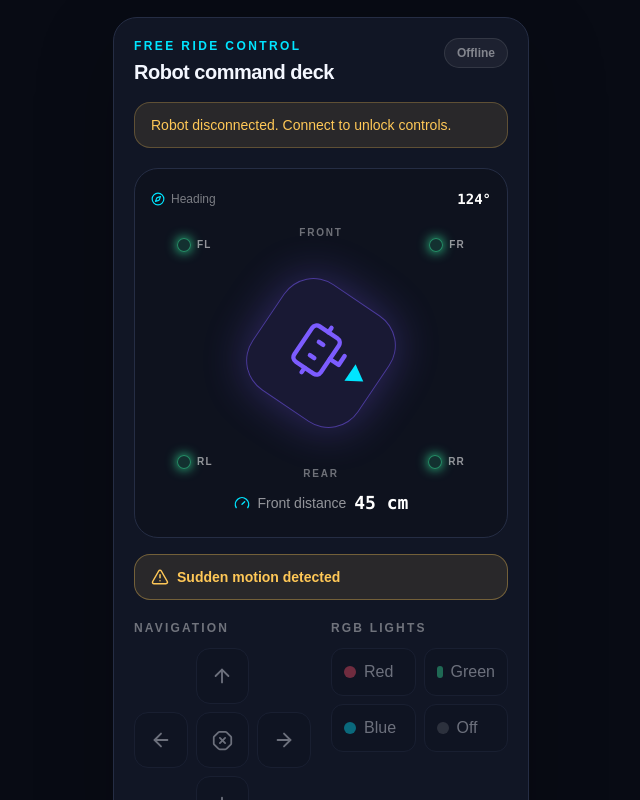
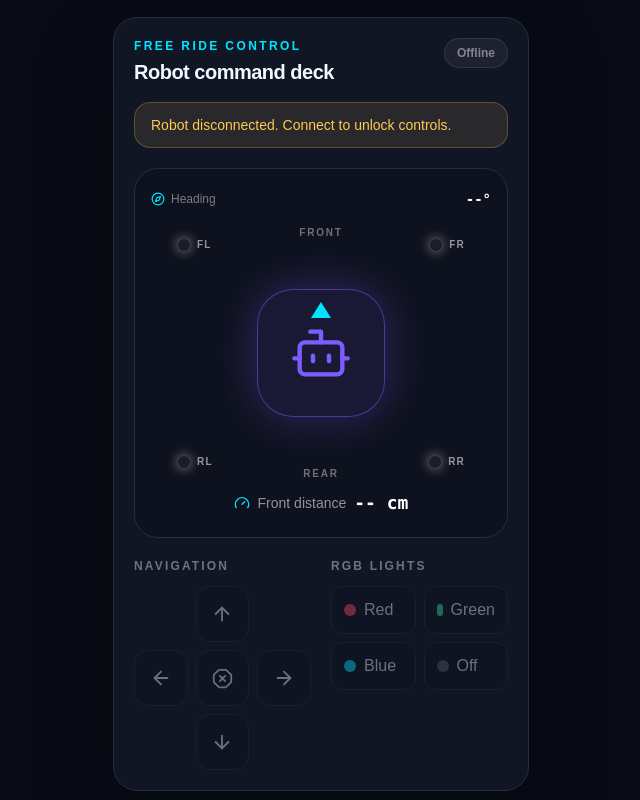
Before and after one commit to sanath2003git/esp32-controller-ui, a Next.js app in the folder web/: page / in a window 1280 px wide. Shown: the part 647-1447 px from the top of the page, without its empty margins (319-959 px from the left). Built offline with nearby package versions, Linux system fonts and the light colour scheme.

Commit message:
Remove browser mock telemetry

```diff
--- a/web/context/BleContext.tsx
+++ b/web/context/BleContext.tsx
@@ -4,7 +4,6 @@ import {
   createContext,
   useCallback,
   useContext,
-  useEffect,
   useRef,
   useState,
   type ReactNode,
@@ -20,8 +19,6 @@ import {
   type RobotDeviceInfo,
   type RobotTelemetry,
 } from "@/types/ble";
-
-import { mockTelemetrySequence } from "@/data/mockRobot";
 
 type BleStatus = "disconnected" | "connecting" | "connected";
 
@@ -50,33 +47,6 @@ export function BleProvider({ children }: { children: ReactNode }) {
   const [deviceInfo, setDeviceInfo] = useState<RobotDeviceInfo | null>(null);
   const [telemetry, setTelemetry] = useState<RobotTelemetry | null>(null);
   const [lastMessage, setLastMessage] = useState<BleMessage | null>(null);
-
-    useEffect(() => {
-    if (status !== "disconnected") {
-      return;
-    }
-
-    let index = 0;
-
-    const updateMockTelemetry = () => {
-      const currentTelemetry = mockTelemetrySequence[index];
-
-      setTelemetry({
-        ...currentTelemetry,
-        timestamp: Date.now(),
-      });
-
-      index = (index + 1) % mockTelemetrySequence.length;
-    };
-
-    updateMockTelemetry();
-
-    const interval = window.setInterval(updateMockTelemetry, 2000);
-
-    return () => {
-      window.clearInterval(interval);
-    };
-  }, [status]);
 
   const setConnectionStatus = useCallback((nextStatus: BleStatus) => {
     statusRef.current = nextStatus;
--- a/web/data/mockRobot.ts
+++ b/web/data/mockRobot.ts
@@ -1,5 +1,4 @@
 import type { RobotState } from "@/types/robot";
-import type { RobotTelemetry } from "@/types/ble";
 
 export const mockRobotState: RobotState = {
   connectionStatus: "connected",
@@ -12,97 +11,3 @@ export const mockRobotState: RobotState = {
     battery: 87,
   },
 };
-
-export const mockTelemetrySequence: RobotTelemetry[] = [
-  {
-    direction: 127,
-
-    distance: {
-      front: 42,
-    },
-
-    obstacle: {
-      frontLeft: false,
-      frontRight: false,
-      rearLeft: false,
-      rearRight: false,
-    },
-
-    motion: {
-      sudden: false,
-    },
-
-    pit: {
-      detected: false,
-    },
-  },
-
-  {
-    direction: 130,
-
-    distance: {
-      front: 39,
-    },
-
-    obstacle: {
-      frontLeft: false,
-      frontRight: false,
-      rearLeft: true,
-      rearRight: false,
-    },
-
-    motion: {
-      sudden: false,
-    },
-
-    pit: {
-      detected: false,
-    },
-  },
-
-  {
-    direction: 124,
-
-    distance: {
-      front: 45,
-    },
-
-    obstacle: {
-      frontLeft: false,
-      frontRight: false,
-      rearLeft: false,
-      rearRight: false,
-    },
-
-    motion: {
-      sudden: true,
-    },
-
-    pit: {
-      detected: false,
-    },
-  },
-
-  {
-    direction: 128,
-
-    distance: {
-      front: 50,
-    },
-
-    obstacle: {
-      frontLeft: false,
-      frontRight: false,
-      rearLeft: false,
-      rearRight: false,
-    },
-
-    motion: {
-      sudden: false,
-    },
-
-    pit: {
-      detected: false,
-    },
-  },
-];
```
